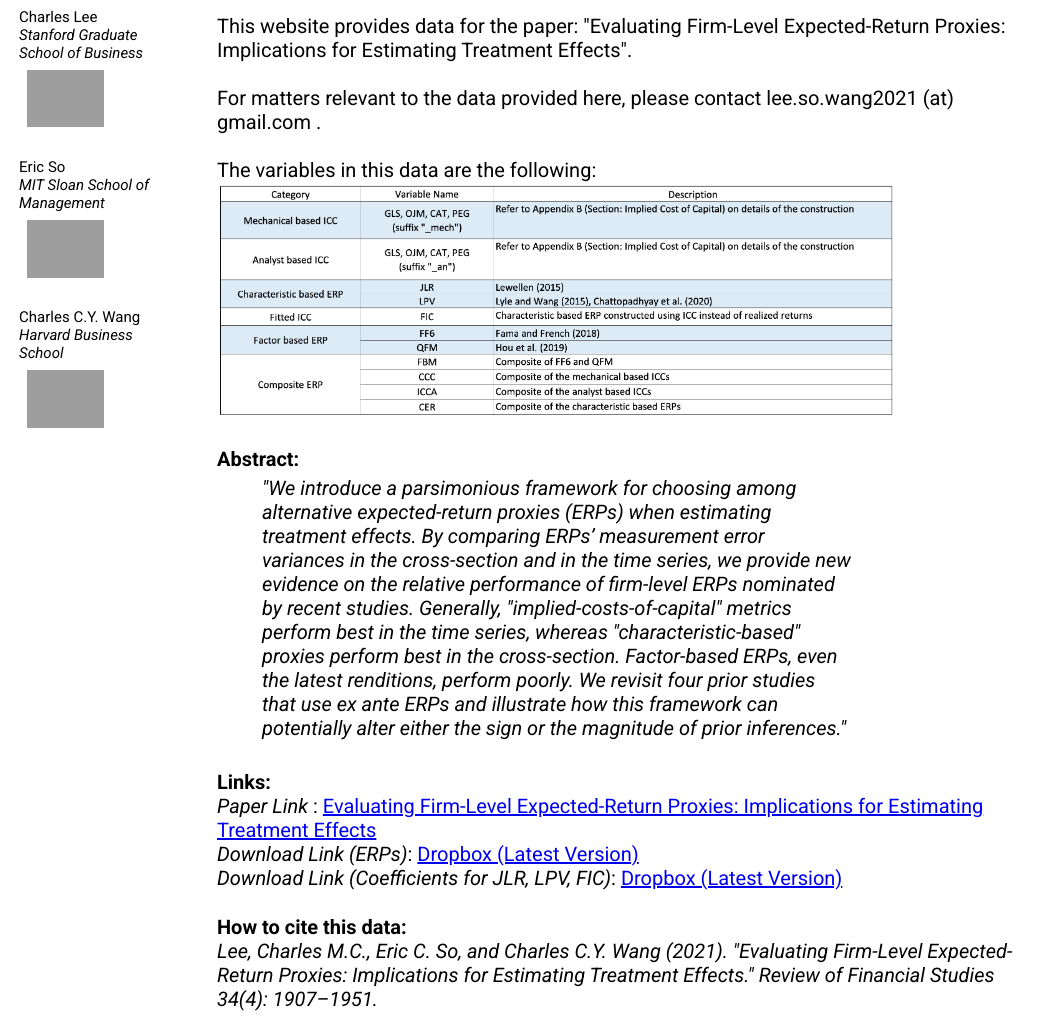
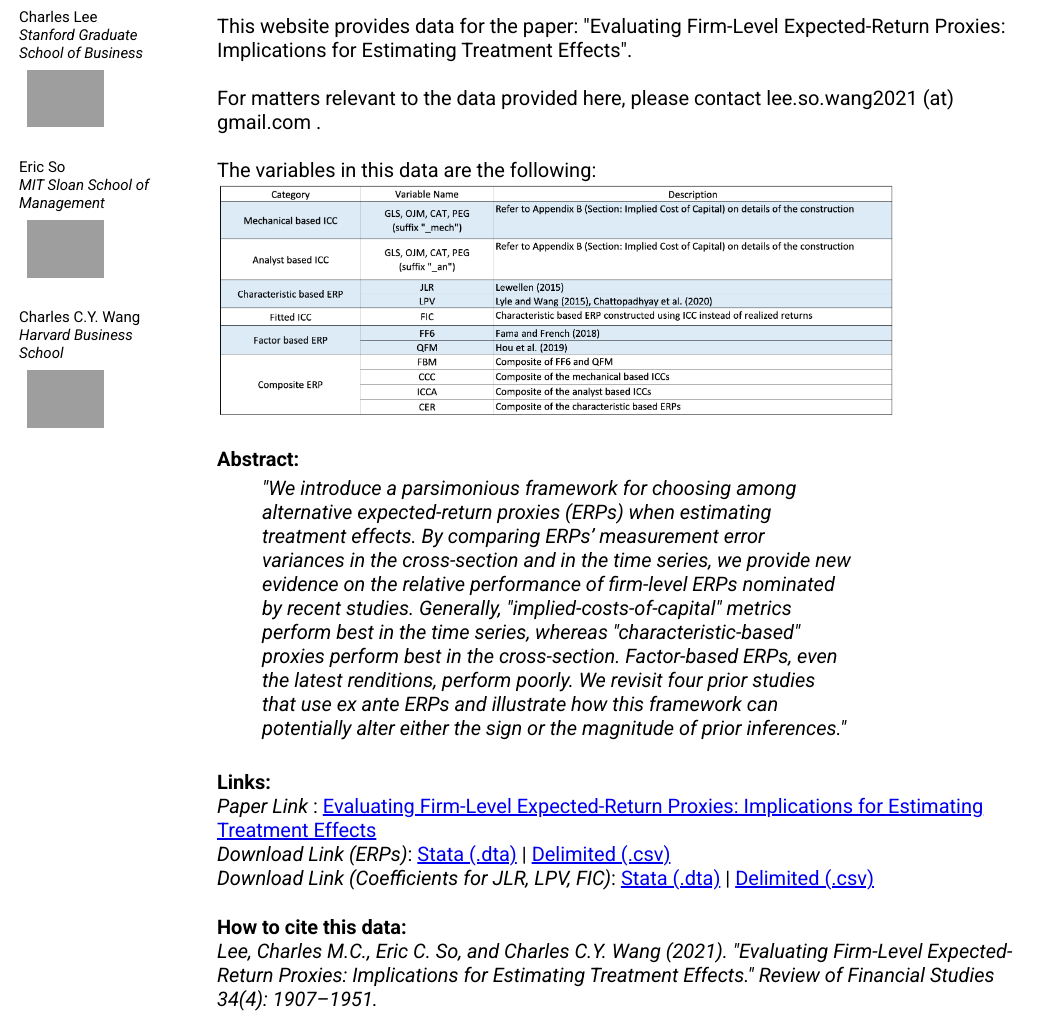
Before and after one commit to leesowang2021/data, a plain HTML site: page index.html in a window 1280 px wide. Shown: the part 168-1184 px from the top of the page, without its empty margins (0-1057 px from the left). Drawn offline with Linux system fonts and the light colour scheme; grey boxes are pictures that could not be loaded.

Commit message:
updates links to include CSV files

```diff
--- a/index.html
+++ b/index.html
@@ -78,9 +78,9 @@
 
 			<em> Paper Link </em>: <a href="https://academic.oup.com/rfs/article-abstract/34/4/1907/5855684">Evaluating Firm-Level Expected-Return Proxies: Implications for Estimating Treatment Effects</a>
 			<br>
-			<em>Download Link (ERPs)</em>: <a href="https://www.dropbox.com/s/ujpo1vnsrq9g5kn/erp_public_211022.dta?dl=0"> Dropbox (Latest Version) </a>
+			<em>Download Link (ERPs)</em>: <a href="https://www.dropbox.com/s/ujpo1vnsrq9g5kn/erp_public_211022.dta?dl=0">Stata (.dta)</a> | <a href="https://www.dropbox.com/s/8gbrxu3moh6uiiu/erp_public_211022.csv?dl=0">Delimited (.csv)</a>
 			<br>
-			<em>Download Link (Coefficients for JLR, LPV, FIC)</em>: <a href="https://www.dropbox.com/s/of8rh3rv24ytybq/erp_public_coefs_211022.dta?dl=0"> Dropbox (Latest Version) </a>
+			<em>Download Link (Coefficients for JLR, LPV, FIC)</em>: <a href="https://www.dropbox.com/s/of8rh3rv24ytybq/erp_public_coefs_211022.dta?dl=0">Stata (.dta)</a> | <a href="https://www.dropbox.com/s/1m5v3vqpyp20o33/erp_public_coefs_211022.csv?dl=0">Delimited (.csv)</a>
 		</div>
 
 		<div class="main-box">
```
